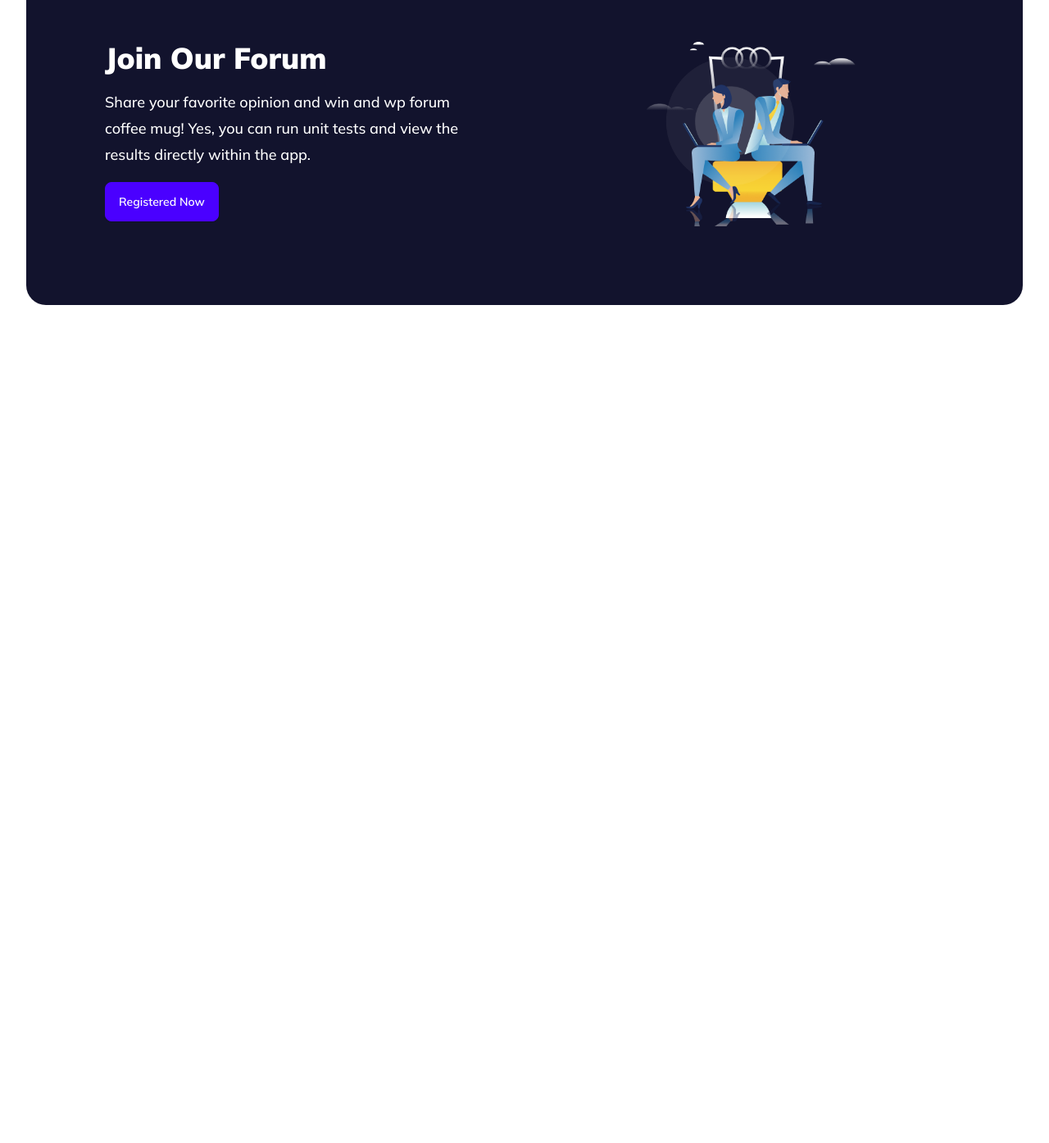
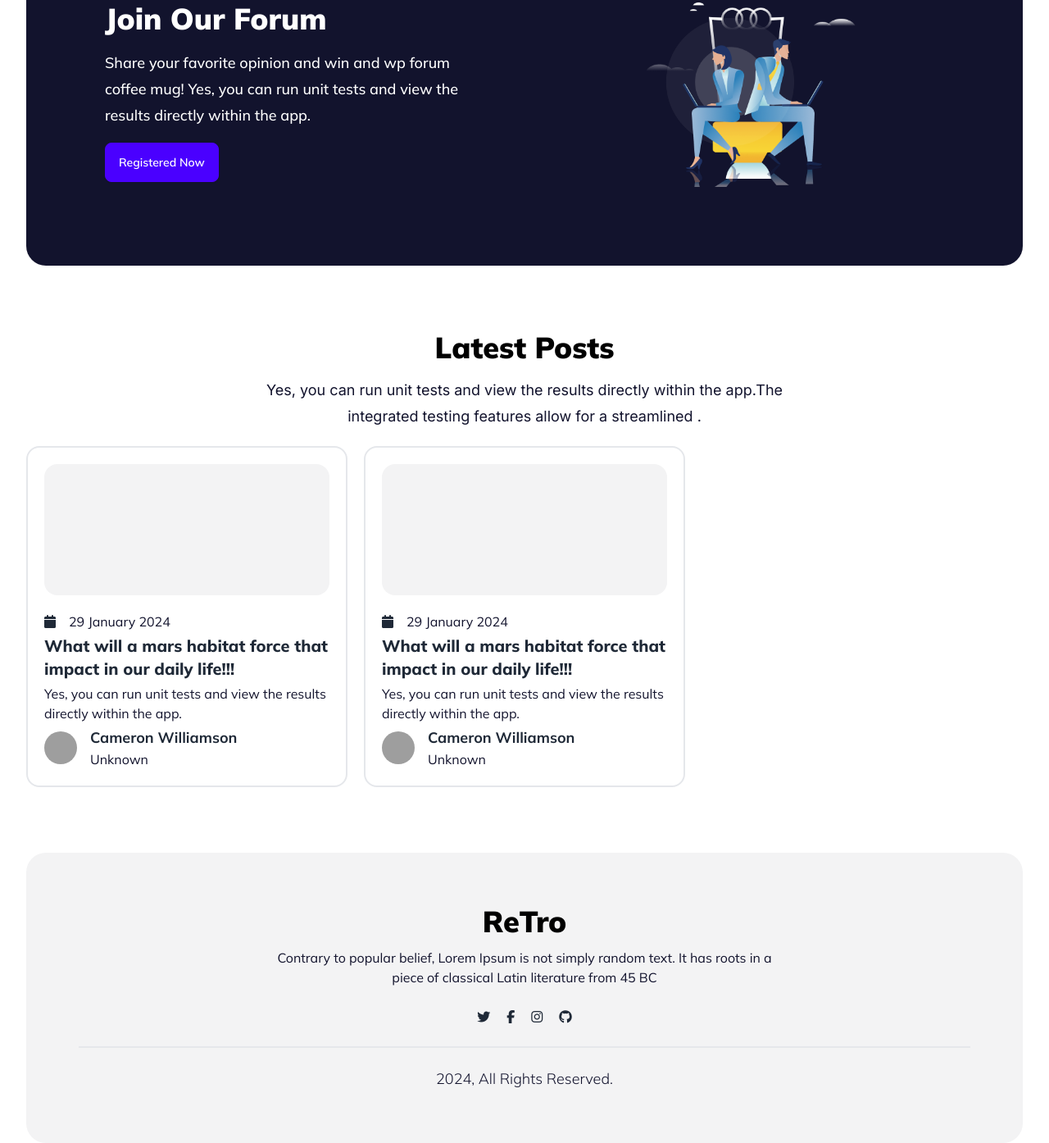
Before and after one commit to kamrulkoche/Retro-Forum, a plain HTML site: page index.html in a window 1280 px wide. Shown: the part 1553-2947 px from the top of the page at 82% size. Before the commit the page ends 1925 px from the top, so only its background shows below. Drawn offline with nearby package versions, Linux system fonts and the light colour scheme; grey boxes are pictures that could not be loaded.

Commit message:
footer add

```diff
--- a/index.html
+++ b/index.html
@@ -69,6 +69,7 @@
     </header>
 
     <main class="mt-8">
+      <!-- section-header-banner -->
       <section class="section-header-banner">
         <div
           class="bg-[#12132D] p-4 lg:p-24 rounded-3xl relative grid grid-cols-1 xl:grid-cols-2 gap-20 content-between"
@@ -84,7 +85,7 @@
               forum coffee mug!
             </p>
             <label
-              class="input input-bordered flex items-center mt-10 gap-2 w-full max-w-sm py-7 rounded-full"
+              class="input input-bordered flex items-center mt-10 gap-2 w-full max-w-full md:max-w-sm py-7 rounded-full"
             >
               <input
                 type="text"
@@ -124,12 +125,13 @@
         </div>
       </section>
 
+      <!-- section-discuss -->
       <section class="section-discuss my-20">
         <div class="text-center mb-4">
           <h2 class="text-4xl font-black text-black mb-4">Let’s Discuss</h2>
           <p class="text-[#12132D] text-lg font-normal leading-8 font-inter">
             Yes, you can run unit tests and view the results directly within the
-            app. The <br />
+            app. The <br class="hidden lg:block" />
             integrated testing features allow for a streamlined .
           </p>
         </div>
@@ -155,8 +157,7 @@
                   </p>
                   <p class="font-inter text-[#12132D] text-base font-normal">
                     It’s one thing to subject yourself to ha Halloween costume
-                    mishap because, <br />
-                    hey that’s your prerogative
+                    mishap because, hey that’s your prerogative
                   </p>
                   <hr class="border-dashed border border-gray-400 mt-2" />
                 </div>
@@ -204,8 +205,7 @@
                   </p>
                   <p class="font-inter text-[#12132D] text-base font-normal">
                     It’s one thing to subject yourself to ha Halloween costume
-                    mishap because, <br />
-                    hey that’s your prerogative
+                    mishap because, hey that’s your prerogative
                   </p>
                   <hr class="border-dashed border border-gray-400 mt-2" />
                 </div>
@@ -274,6 +274,7 @@
         </div>
       </section>
 
+      <!-- section-registered-banner -->
       <section class="section-registered-banner">
         <div
           class="bg-[#12132D] p-4 lg:p-24 rounded-3xl grid grid-cols-1 xl:grid-cols-2 justify-items-center gap-20"
@@ -285,13 +286,121 @@
               you can run unit tests and view the results directly within the
               app.
             </p>
-            <button class="btn btn-primary text-white w-max">Registered Now</button>
+            <button class="btn btn-primary text-white w-max">
+              Registered Now
+            </button>
           </div>
           <div>
-            <img src="images/joinforum.png" alt="" class="w-64 h-auto">
+            <img src="images/joinforum.png" alt="" class="w-64 h-auto" />
           </div>
         </div>
       </section>
+
+      <!-- section-latest Posts -->
+      <section class="section-latest Posts my-20">
+        <div class="text-center my-5">
+          <h1 class="text-4xl font-black text-black mb-4">Latest Posts</h1>
+          <p class="text-[#12132D] text-lg font-normal leading-8 font-inter">
+            Yes, you can run unit tests and view the results directly within the
+            app.The <br class="hidden lg:block" />
+            integrated testing features allow for a streamlined .
+          </p>
+        </div>
+        <!-- card field -->
+        <div class="grid grid-cols-1 md:grid-cols-2 lg:grid-cols-3 gap-5">
+          <div>
+            <div class="border-2 rounded-2xl p-5">
+              <div class="bg-[#F3F3F4] rounded-2xl p-6 h-40"></div>
+
+              <div class="grid gap-1 mt-5">
+                <div class="flex items-center gap-4">
+                  <i class="fa-solid fa-calendar"></i>
+                  <p class="text-[#12132D] font-normal text-base">
+                    29 January 2024
+                  </p>
+                </div>
+                <h3 class="text-xl font-extrabold">
+                  What will a mars habitat force that impact in our daily
+                  life!!!
+                </h3>
+                <p class="text-[#12132D] font-normal text-base">
+                  Yes, you can run unit tests and view the results directly
+                  within the app.
+                </p>
+                <div class="flex gap-4 items-center">
+                  <div class="avatar">
+                    <div class="w-10 h-10 rounded-full">
+                      <img
+                        src="https://daisyui.com/images/stock/photo-1534528741775-53994a69daeb.jpg"
+                      />
+                    </div>
+                  </div>
+                  <div>
+                    <h3 class="text-lg font-bold">Cameron Williamson</h3>
+                    <p class="text-[#12132D] font-normal text-base">Unknown</p>
+                  </div>
+                </div>
+              </div>
+            </div>
+          </div>
+
+          <div>
+            <div class="border-2 rounded-2xl p-5">
+              <div class="bg-[#F3F3F4] rounded-2xl p-6 h-40"></div>
+
+              <div class="grid gap-1 mt-5">
+                <div class="flex items-center gap-4">
+                  <i class="fa-solid fa-calendar"></i>
+                  <p class="text-[#12132D] font-normal text-base">
+                    29 January 2024
+                  </p>
+                </div>
+                <h3 class="text-xl font-extrabold">
+                  What will a mars habitat force that impact in our daily
+                  life!!!
+                </h3>
+                <p class="text-[#12132D] font-normal text-base">
+                  Yes, you can run unit tests and view the results directly
+                  within the app.
+                </p>
+                <div class="flex gap-4 items-center">
+                  <div class="avatar">
+                    <div class="w-10 h-10 rounded-full">
+                      <img
+                        src="https://daisyui.com/images/stock/photo-1534528741775-53994a69daeb.jpg"
+                      />
+                    </div>
+                  </div>
+                  <div>
+                    <h3 class="text-lg font-bold">Cameron Williamson</h3>
+                    <p class="text-[#12132D] font-normal text-base">Unknown</p>
+                  </div>
+                </div>
+              </div>
+            </div>
+          </div>
+        </div>
+      </section>
+
+     <footer>
+      <div class="bg-[#F3F3F4] p-6 lg:p-16 text-center rounded-3xl">
+      <div class="grid gap-3">
+        <h3 class="text-black text-4xl font-black">ReTro</h3>
+        <p class="text-[#12132D] text-base font-normal">Contrary to popular belief, Lorem Ipsum is not simply random text. It has roots in a <br class="hidden lg:block"> piece of classical Latin literature from 45 BC</p>
+      </div>
+
+        <ul class="flex justify-center gap-5 mt-6 ">
+          <li><i class="fa-brands fa-twitter cursor-pointer"></i></li>
+          <li><i class="fa-brands fa-facebook-f cursor-pointer"></i></li>
+          <li><i class="fa-brands fa-instagram cursor-pointer"></i></li>
+          <li><i class="fa-brands fa-github cursor-pointer"></i></li>
+        </ul>
+        <hr class="border my-6 border-gray-200">
+        <p class="text-lg font-light text-[#12132D]">2024, All Rights Reserved.</p>
+
+    </div>
+     </footer>
+
     </main>
     <script src="js/scripts.js"></script>
   </body>
```
